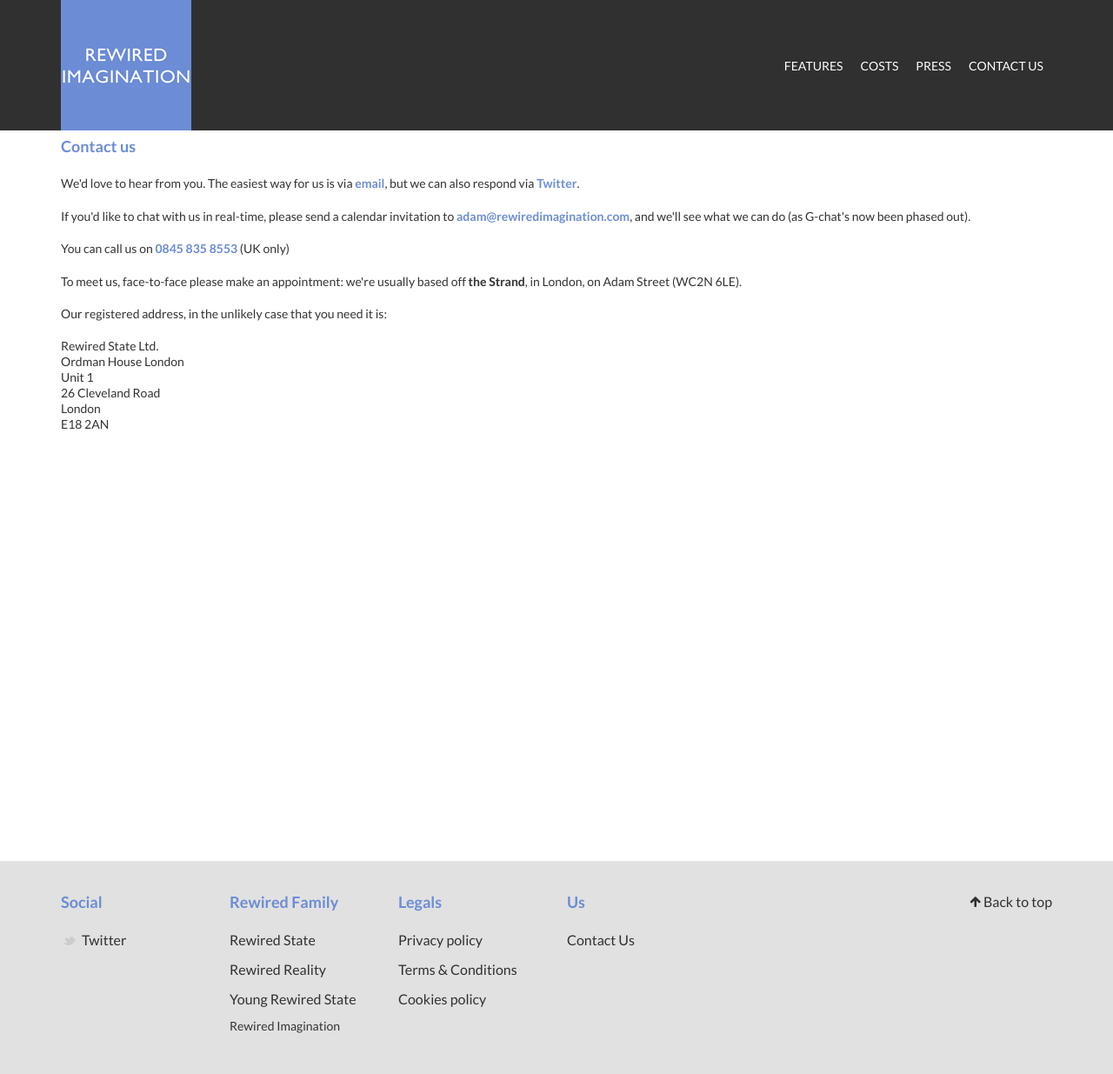
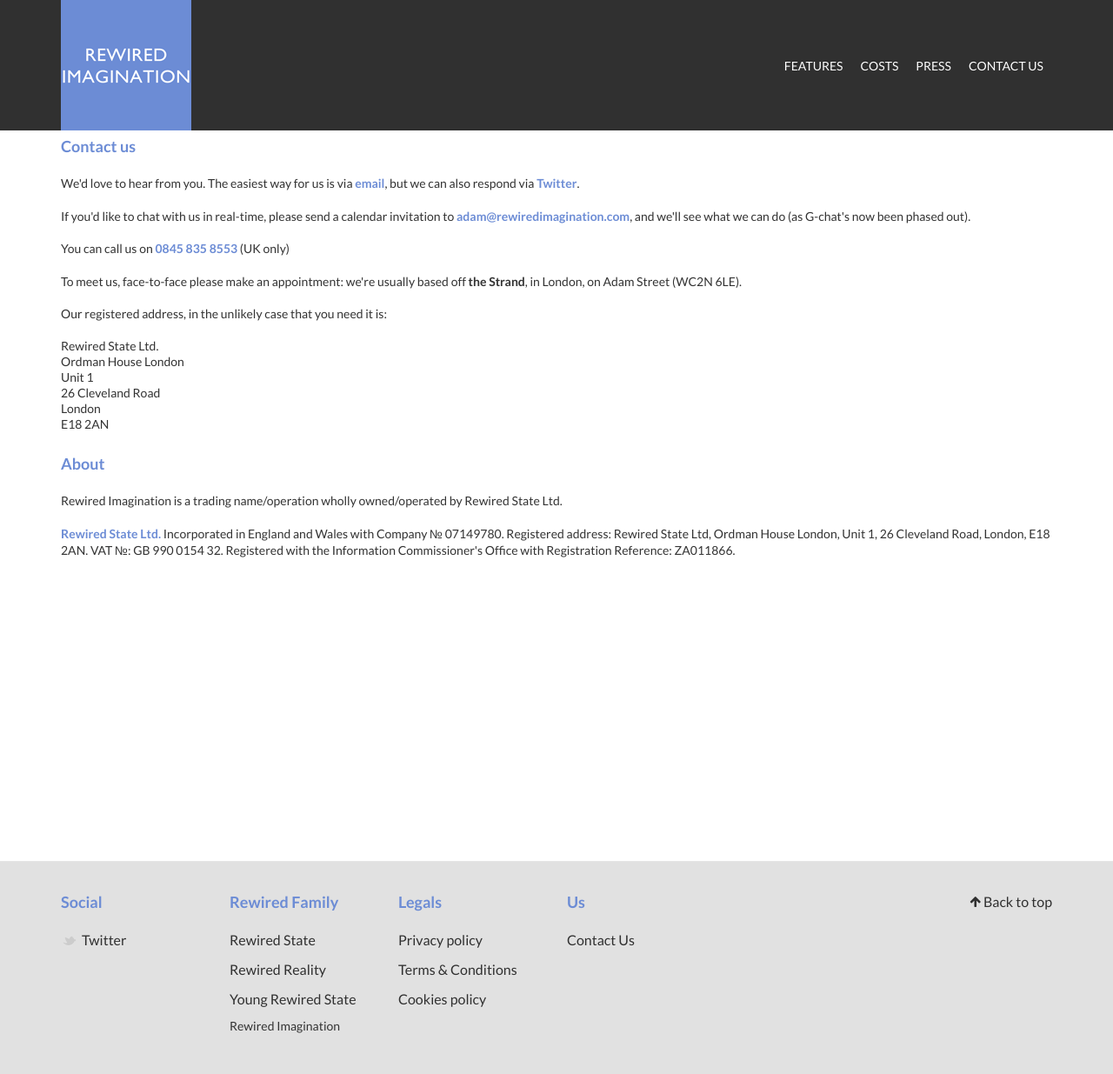
Before and after one commit to adamamyl/rewiredimagination.com, a Jekyll site: the page built from contact/index.html, in a window 1280 px wide. Shown: the whole page at 87% size. Built offline with Jekyll 4.4.1, drawn with Linux system fonts in a browser that asks for light colours; nearby versions of some CDN libraries; Markdown is read by kramdown in place of the engine named in the settings.

Commit message:
Add in company numbers

```diff
--- a/contact/index.html
+++ b/contact/index.html
@@ -31,3 +31,16 @@
                         London<br />
                         E18 2AN
                     </address>
+
+                <h2>About</h2>
+                    <p>Rewired Imagination is a trading name/operation
+                    wholly owned/operated by Rewired State Ltd.</p>
+
+                    <p><a
+                    href="http://opencorporates.com/companies/gb/07149780">Rewired
+                    State Ltd.</a> Incorporated in England and Wales
+                    with Company &#8470; 07149780. Registered address:
+                    Rewired State Ltd, Ordman House London,
+                    Unit 1, 26 Cleveland Road, London, E18
+                    2AN. VAT &#8470;: GB 990 0154 32. Registered with the Information Commissioner's
+                    Office with Registration Reference: ZA011866.</p>
```
